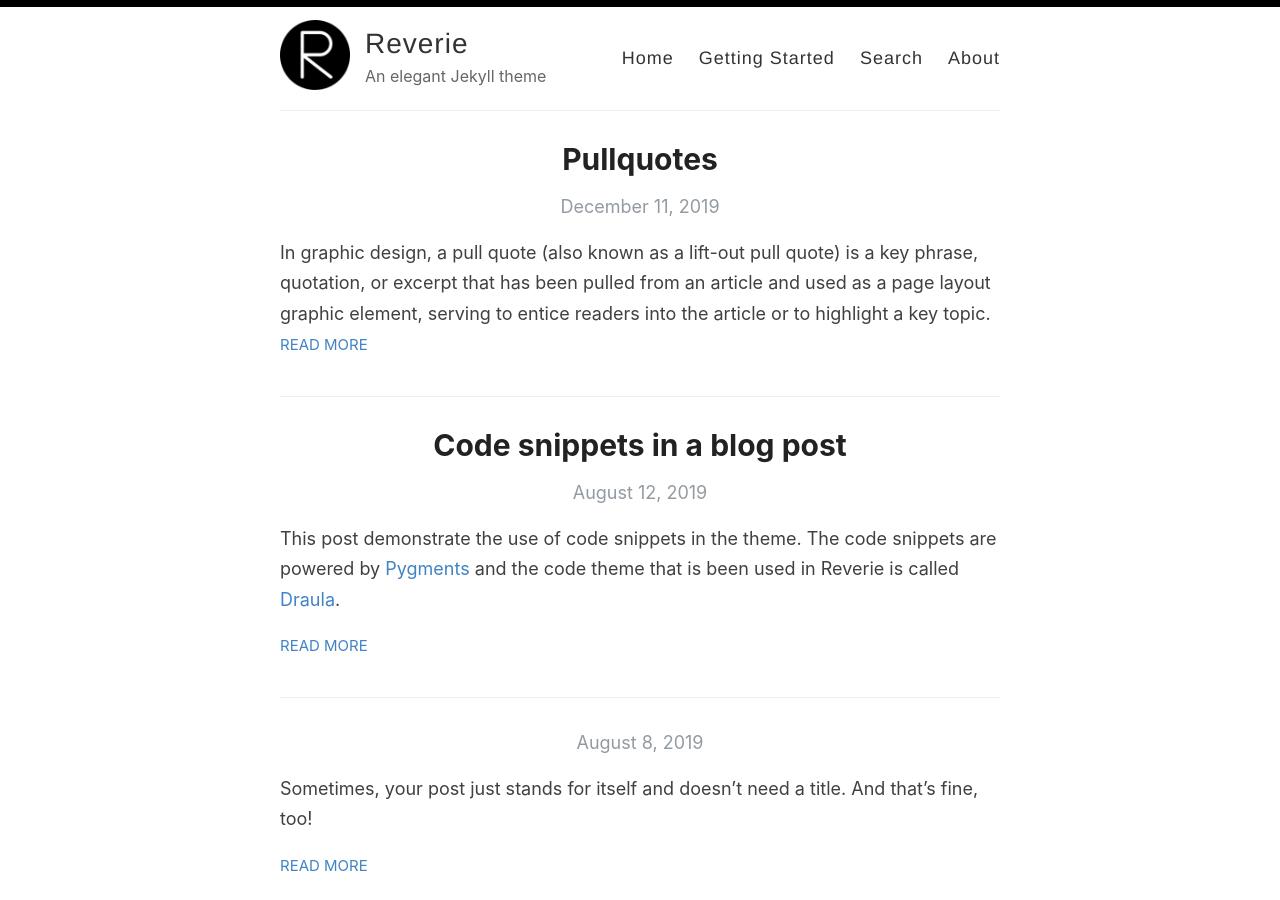
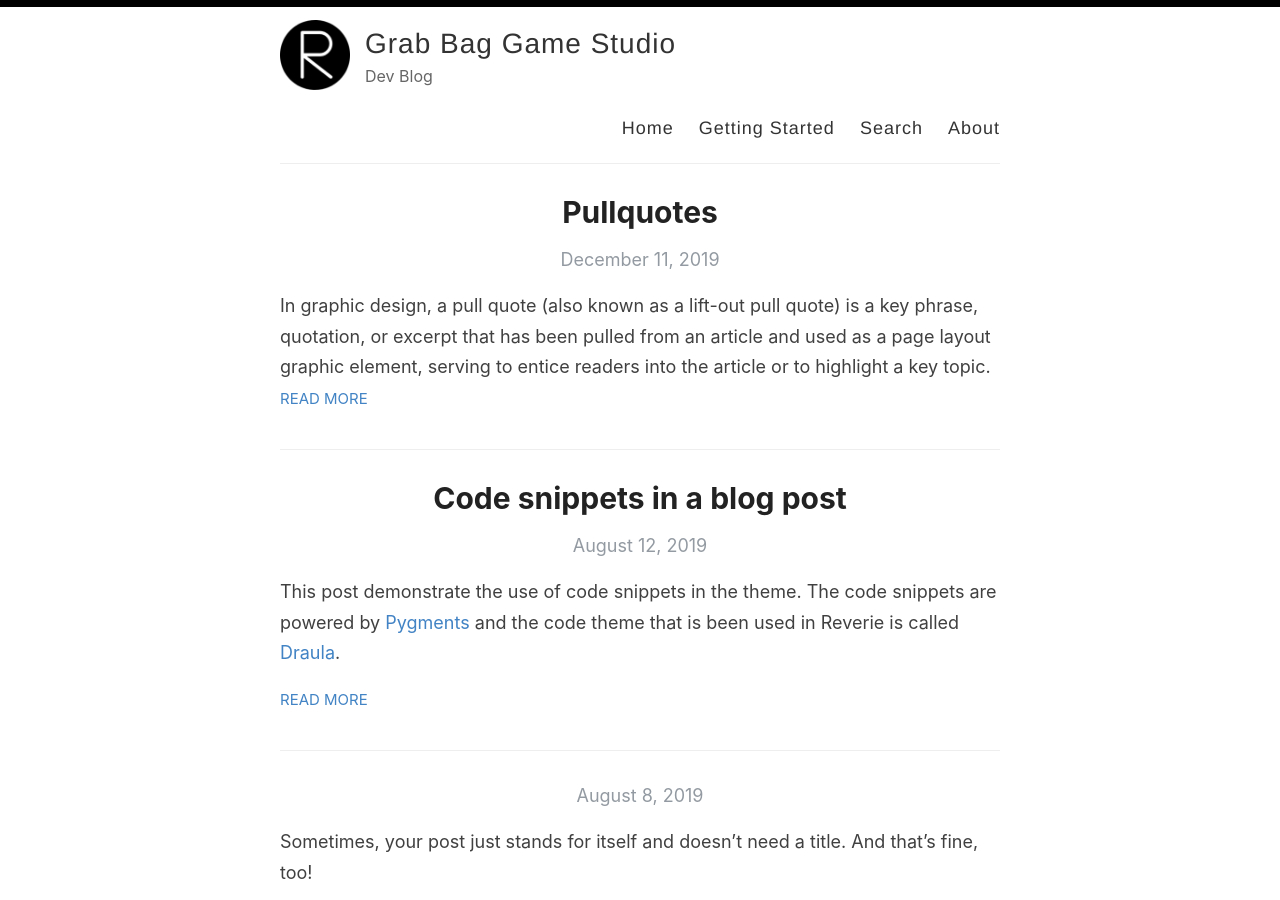
Before and after one commit to GrabBagGameStudio/GrabBagGameStudio.github.io, a Jekyll site: the page built from index.html, in a window 1280 px wide and 900 px high. Built offline with Jekyll 4.4.1, drawn with Linux system fonts in a browser that asks for light colours; the list of posts is cut into pages by our own code.

Commit message:
GBG basic config

```diff
--- a/_config.yml
+++ b/_config.yml
@@ -3,13 +3,13 @@
 #
 
 # Name of your site (displayed in the header)
-name: Reverie
+name: Grab Bag Game Studio
 
 # Name of the author
-author: Amit Merchant
+author: Grab Bag Game Studio
 
 # Short bio or description (displayed in the header)
-description: An elegant Jekyll theme
+description: Dev Blog
 
 # URL of your avatar or profile pic (you could use your GitHub profile pic)
 avatar: /images/reverie.png
@@ -21,15 +21,15 @@ avatar: /images/reverie.png
 # Includes an icon in the footer for each username you enter
 footer-links:
   dribbble:
-  email: amit.d.merchant@gmail.com
+  email: dev@grabbaggamestudio.com
   facebook:
   flickr:
-  github: amitmerchant1990/reverie
+  github:
   instagram:
   linkedin:
   pinterest:
   rss: rss
-  twitter: amit_merchant
+  twitter:
   stackoverflow:
   youtube: # channel/<your_long_string> or user/<user-name>
   googleplus: # anything in your profile username that comes after plus.google.com/
@@ -41,18 +41,18 @@ footer-links:
 disqus:
 
 # Enter your Google Analytics web tracking code (e.g. UA-2110908-2) to activate tracking
-google_analytics: UA-43339302-11
+google_analytics:
 
 # Your website URL (e.g. http://amitmerchant1990.github.io or http://www.amitmerchant.com)
 # Used for Sitemap.xml and your RSS feed
-url: http://www.amitmerchant.com/reverie
-enforce_ssl: https://www.amitmerchant.com/reverie
+url: http://blog.grabbaggamestudio.com
+enforce_ssl: http://blog.grabbaggamestudio.com
 
 # If you're hosting your site at a Project repository on GitHub pages
 # (http://yourusername.github.io/repository-name)
 # and NOT your User repository (http://yourusername.github.io)
 # then add in the baseurl here, like this: "/repository-name"
-baseurl: "/reverie"
+baseurl:
 
 #
 # !! You don't need to change any of the configuration flags below !!
```
